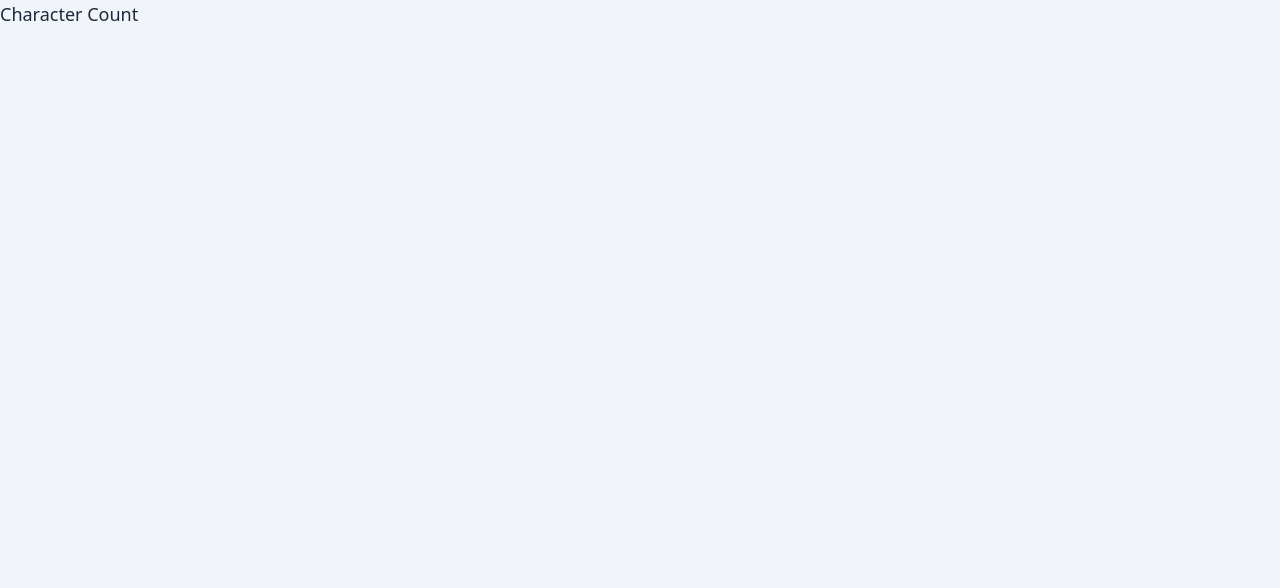
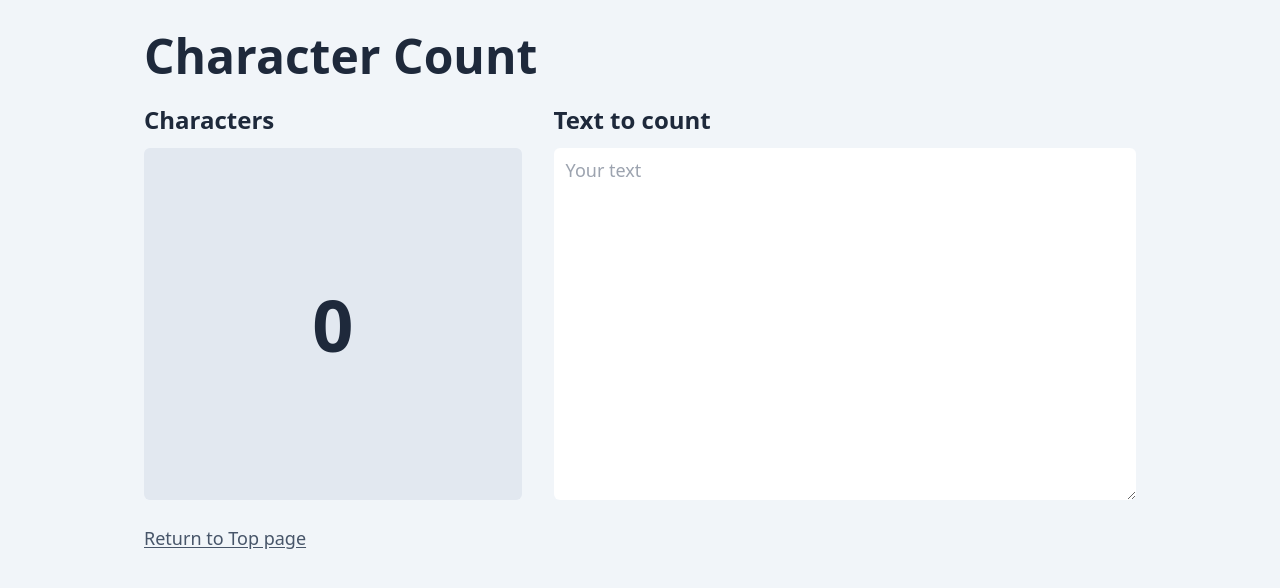
Before and after one commit to kskwtnk/kodowg, a SvelteKit app: page /character-count in a window 1280 px wide. Shown: the top 588 px of the page. Built offline with nearby package versions, Linux system fonts and the light colour scheme.

Commit message:
Add styles to the character-count page.

```diff
--- a/src/routes/character-count/+page.svelte
+++ b/src/routes/character-count/+page.svelte
@@ -1 +1,38 @@
-<h1>Character Count</h1>
+<script lang="ts">
+	let text = '';
+
+	// Using `String.prototype.length` will increase the count of surrogate pair characters, so use `Intl.Segmenter` instead.
+	// https://developer.mozilla.org/en-US/docs/Web/JavaScript/Reference/Global_Objects/Intl/Segmenter
+	let segmenter = new Intl.Segmenter('en', { granularity: 'grapheme' });
+
+	$: lengthWithoutNewlines = text.includes('\n')
+		? [...segmenter.segment(text.replace(/\n/g, ''))].length
+		: [...segmenter.segment(text)].length;
+
+	$: formattedLengthWithoutNewlines = new Intl.NumberFormat('en-US').format(lengthWithoutNewlines);
+</script>
+
+<div
+	class="mx-auto grid max-w-screen-lg grid-cols-1 gap-x-4 gap-y-6 px-4 py-8 md:grid-cols-5 lg:gap-x-8"
+>
+	<h1 class="col-span-full text-5xl font-bold">Character Count</h1>
+	<div class="row-span-2 grid grid-rows-subgrid gap-y-3 md:col-span-2">
+		<h2 class="text-2xl font-bold">Characters</h2>
+		<div id="result-display" class="grid min-h-24 place-content-center rounded-md bg-slate-200 p-4">
+			<span class="text-6xl font-bold md:text-7xl">{formattedLengthWithoutNewlines}</span>
+		</div>
+	</div>
+	<div class="row-span-2 grid grid-rows-subgrid gap-y-3 md:col-span-3">
+		<label for="textarea" class="text-2xl font-bold">Text to count</label>
+		<textarea
+			id="textarea"
+			rows="12"
+			placeholder="Your text"
+			class="rounded-md px-3 py-2"
+			bind:value={text}
+		/>
+	</div>
+	<a href="/" class="text-slate-600 underline underline-offset-2 md:col-span-2"
+		>Return to Top page</a
+	>
+</div>
```
